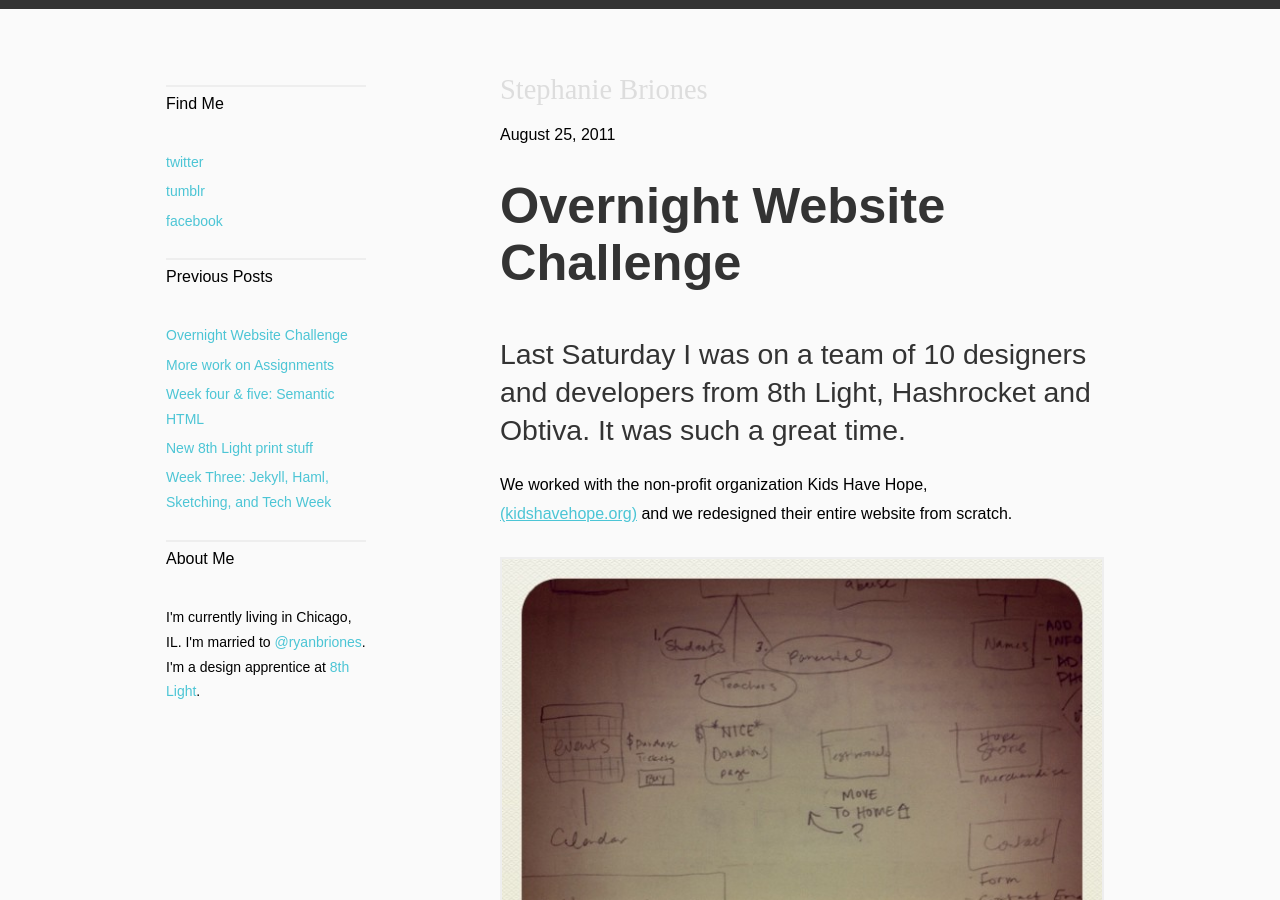
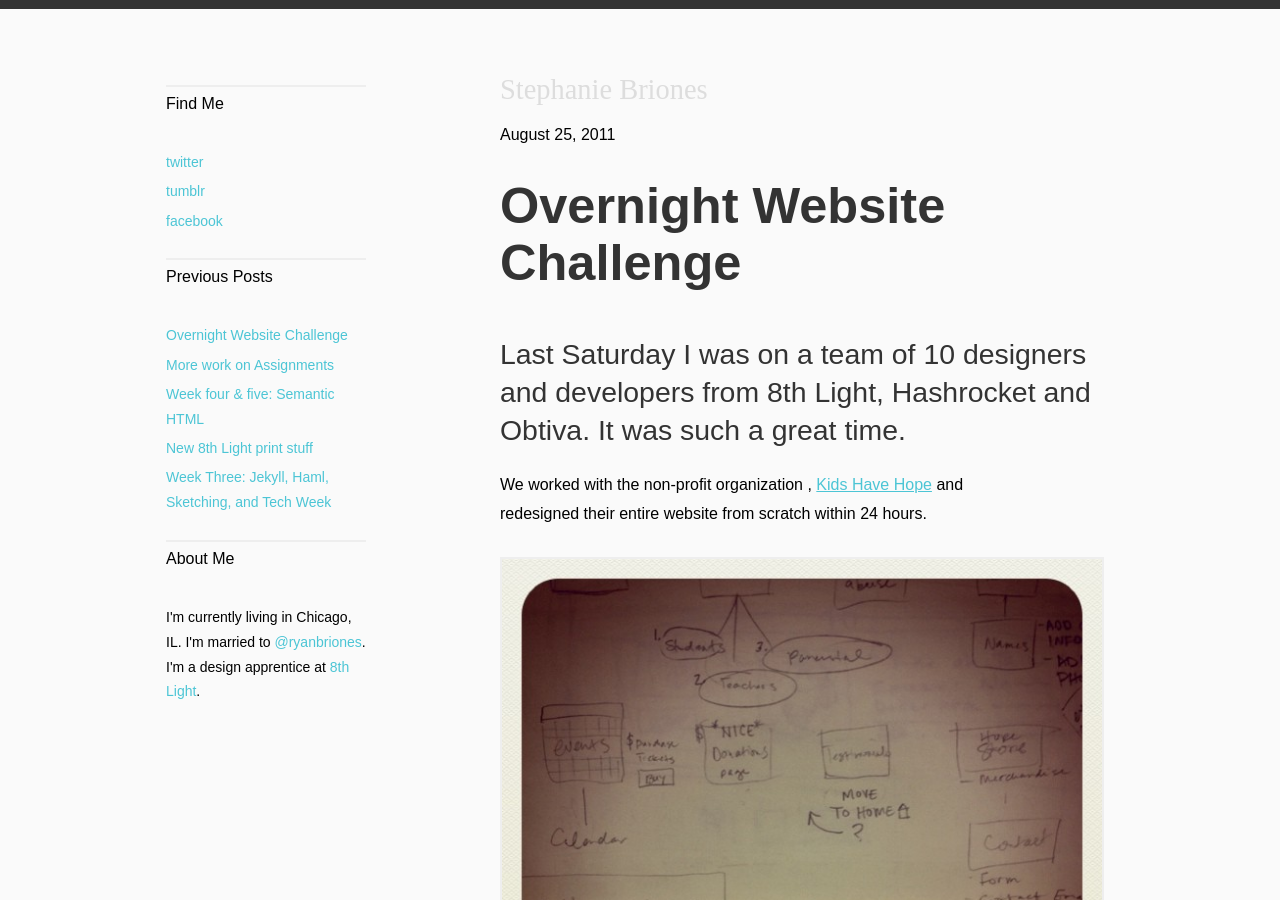
Before and after one commit to smbriones/smbriones.github.com, a Jekyll site: the page built from _posts/2011-08-25-overnight-website-challenge.html, in a window 1280 px wide and 900 px high. Built offline with Jekyll 4.4.1, drawn with Linux system fonts in a browser that asks for light colours; nearby versions of some CDN libraries.

Commit message:
edited owc blog post

```diff
--- a/_posts/2011-08-25-overnight-website-challenge.html
+++ b/_posts/2011-08-25-overnight-website-challenge.html
@@ -9,9 +9,9 @@ snippet: "Last Saturday I was on a team of 10 designers and developers from 8th
 <h2>{{ page.snippet }}</h2>
 
 <p>
-  We worked with the non-profit organization Kids Have Hope,
-  <a href="http://www.kidshavehope.org">(kidshavehope.org)</a> and we redesigned
-  their entire website from scratch.
+  We worked with the non-profit organization ,
+  <a href="http://www.kidshavehope.org">Kids Have Hope</a> and redesigned their entire website
+  from scratch within 24 hours.
 </p>
 <figure>
   <img src="/images/blog/owc/5-hour-notes.jpg">
```
